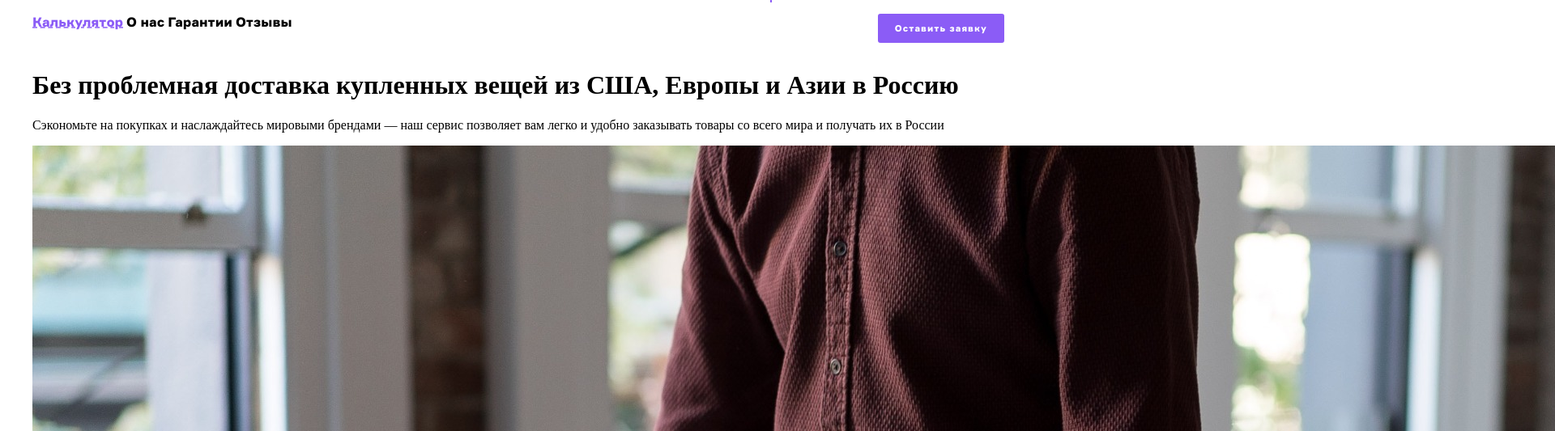
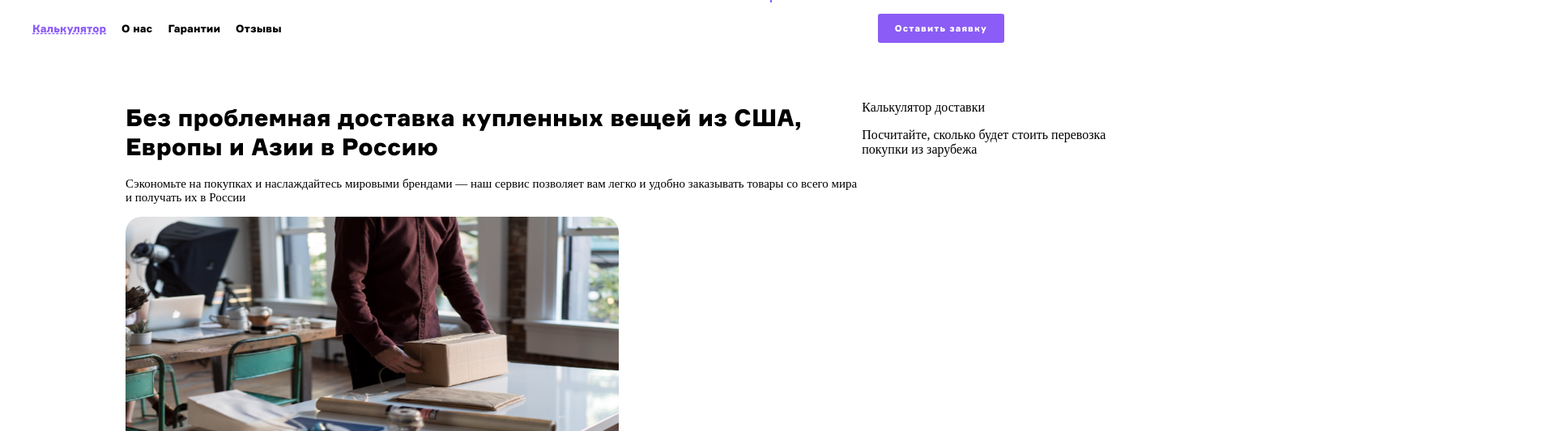
Before and after one commit to Avokadiy/FromBoard-Delivery, a website: page index.html in a window 1280 px wide. Shown: the part 83-616 px from the top of the page at 81% size, 1920 px wide, since content can reach past the window. Drawn offline with Linux system fonts and the light colour scheme.

Commit message:
*final header +main

```diff
--- a/index.html
+++ b/index.html
@@ -33,8 +33,8 @@
                     </div>
                 </div>
             </div>
-            <div class="header__bottom">
-                <div class="bottom__links">
+            <div class="header__menu menu">
+                <div class="menu__items">
                     <a href="javascript:void(0);" class="link link--current">Калькулятор</a>
                     <a href="javascript:void(0)" class="link">О нас</a>
                     <a href="javascript:void(0)" class="link">Гарантии</a>
@@ -46,19 +46,18 @@
         </div>
     </header>
     <div class="content container">
-        <div class="content__promo">
+        <div class="container__promo promo">
             <h1 class="promo__title">Без проблемная доставка купленных вещей из США, Европы и Азии в Россию</h1>
             <p class="promo__text">Сэкономьте на покупках и наслаждайтесь мировыми брендами — наш сервис позволяет
                 вам легко и удобно заказывать товары со всего мира и получать их в России</p>
             <img class="promo__img" src="images/package.jpg" alt="packaging">
         </div>
-        <div class="calculator">
+        <div class="container__calculator calculator">
             <p class="calculator__title">Калькулятор доставки</p>
             <p class="calculator__text">Посчитайте, сколько будет стоить перевозка покупки из зарубежа</p>
-            <table class="calculator__shipping">
-            <!--Через grid сделать-->
-
-            </table>
+            <div class="calculator__shipping">
+                <!--Через grid сделать-->
+            </div>
         </div>
     </div>
 </body>
--- a/styles/header/header.less
+++ b/styles/header/header.less
@@ -15,16 +15,9 @@
         font-family: formular;
     }
 
-    &__bottom {
+    &__menu {
         display: flex;
         justify-content: space-between;
-        margin-top: 14px;
-        margin-left: auto;
-        margin-right: auto;
         max-width: 100%;
-
-        &__links {
-            margin: 0;
-        }
     }
 }
--- a/styles/header/link.less
+++ b/styles/header/link.less
@@ -3,6 +3,7 @@
     text-decoration: none;
     color: @black;
     font-weight: 900;
+    font-size: 13px;
 
     &:hover {
         color: @purple;
--- /dev/null
+++ b/styles/header/menu.less
@@ -0,0 +1,11 @@
+.menu {
+    margin-top: 14px;
+    margin-left: auto;
+    margin-right: auto;
+
+    &__items {
+        display: flex;
+        margin-top: 10px;
+        gap: 19px;
+    }
+}
--- a/styles/index.less
+++ b/styles/index.less
@@ -5,3 +5,7 @@
 @import "header/header";
 @import "header/link";
 @import "header/logo";
+@import "header/menu";
+
+@import "main/content";
+@import "main/promo";
--- /dev/null
+++ b/styles/main/content.less
@@ -0,0 +1,13 @@
+.content {
+    display: flex;
+    justify-content: space-between;
+    max-width: 1240px;
+    width: 100%;
+    margin-top: 42px;
+    margin-left: 123px;
+
+    &__promo {
+        display: flex;
+        justify-content: left;
+    }
+}
--- /dev/null
+++ b/styles/main/promo.less
@@ -0,0 +1,20 @@
+.promo {
+    justify-content: left;
+
+    &__title {
+        font-weight: 900;
+        font-size: 29px;
+        font-family: formular;
+    }
+
+    &__text {
+        font-size: 15px;
+    }
+
+    &__img {
+        transform: scale(-1,1);
+        border-radius: 20px;
+        width: 609px;
+        height: 300px;
+    }
+}
--- /dev/null
+++ b/styles/main/shipping.less
@@ -0,0 +1,5 @@
+.shipping {
+    margin: 0;
+    padding: 0;
+    box-sizing: border-box;
+}
```
